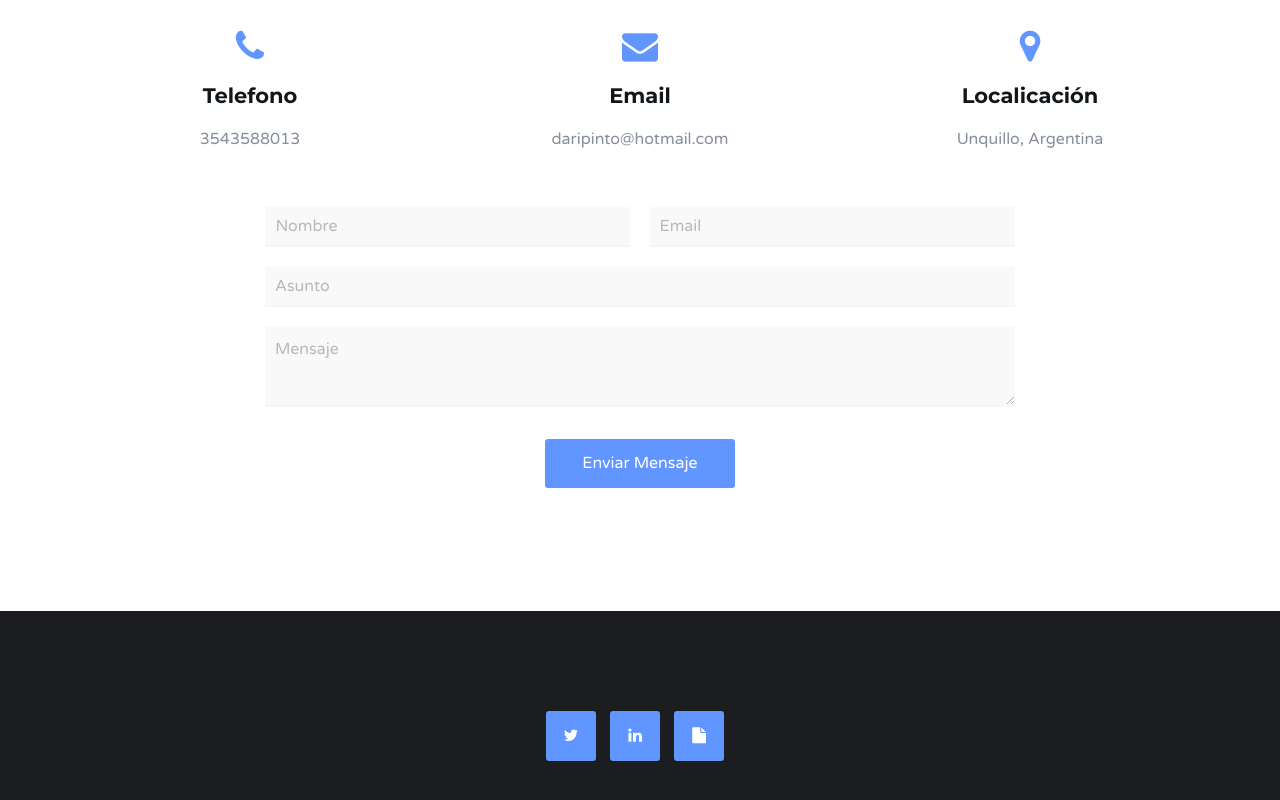
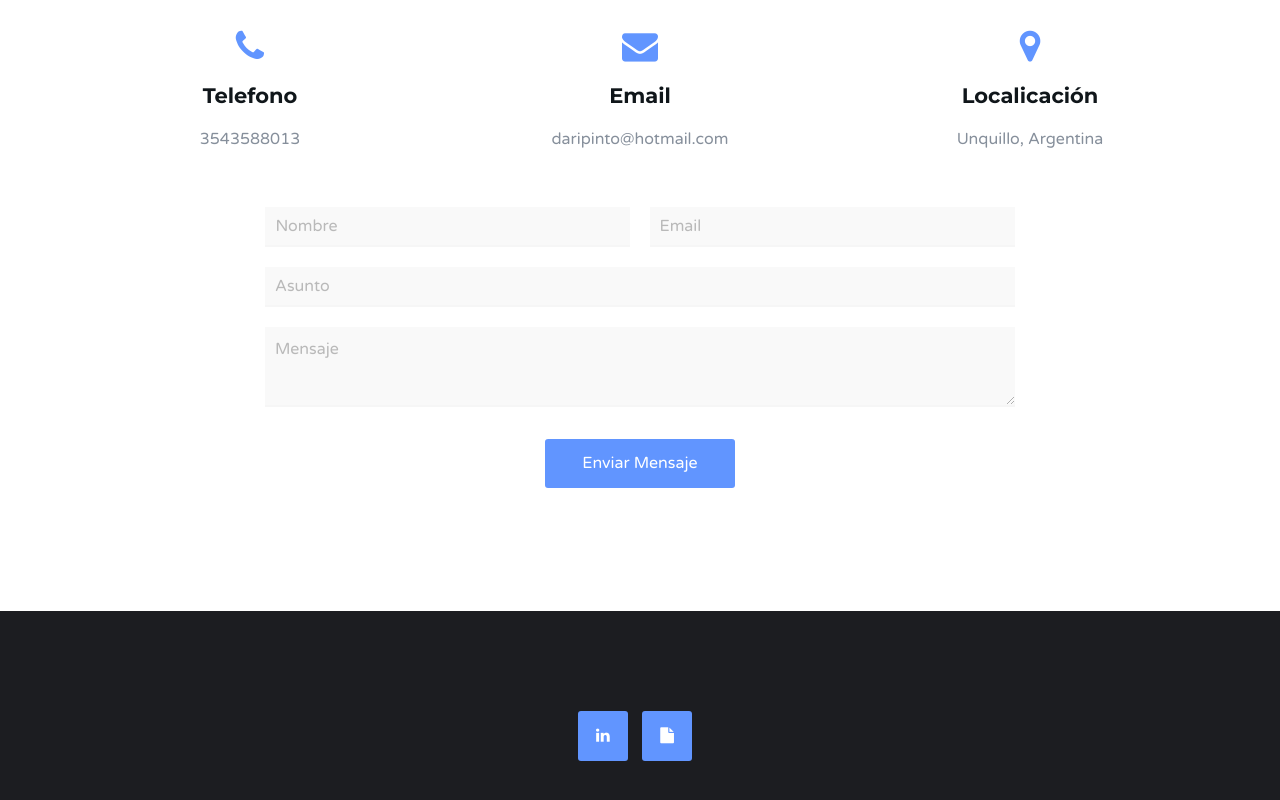
Before and after one commit to PintoDaniel10/Portafolio, a plain HTML site: page index.html in a window 1280 px wide. Shown: the part 4895-5695 px from the top of the page. Drawn offline with nearby package versions, Linux system fonts and the light colour scheme; files whose address does not match are found by name.

Commit message:
Update index.html
Finalizado

```diff
--- a/index.html
+++ b/index.html
@@ -389,8 +389,6 @@
                     <!-- /footer logo -->
                     <!-- footer follow -->
                     <ul class="footer-follow">
-                        <li><a href="https://twitter.com/brayanlop?lang=es" target="_blank"><i
-                                    class="fa fa-twitter"></i></a></li>
                         <li><a href="https://www.linkedin.com/in/audanielpinto" target="_blank"><i
                                     class="fa fa-linkedin"></i></a></li>
                         <li><a href="pdf/CurriculumPintoDanielRicardo.pdf" target="_blank"><i
```
